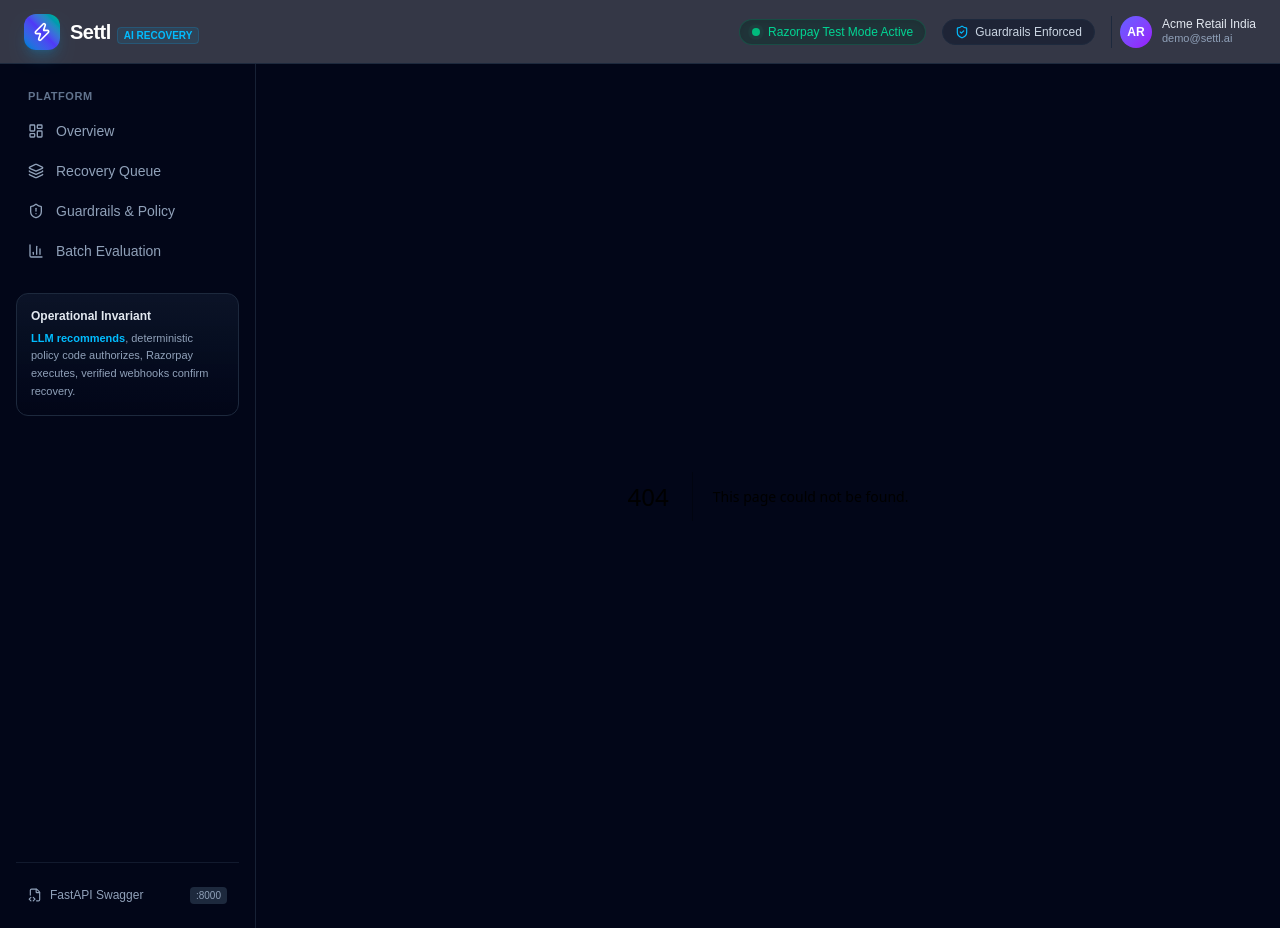
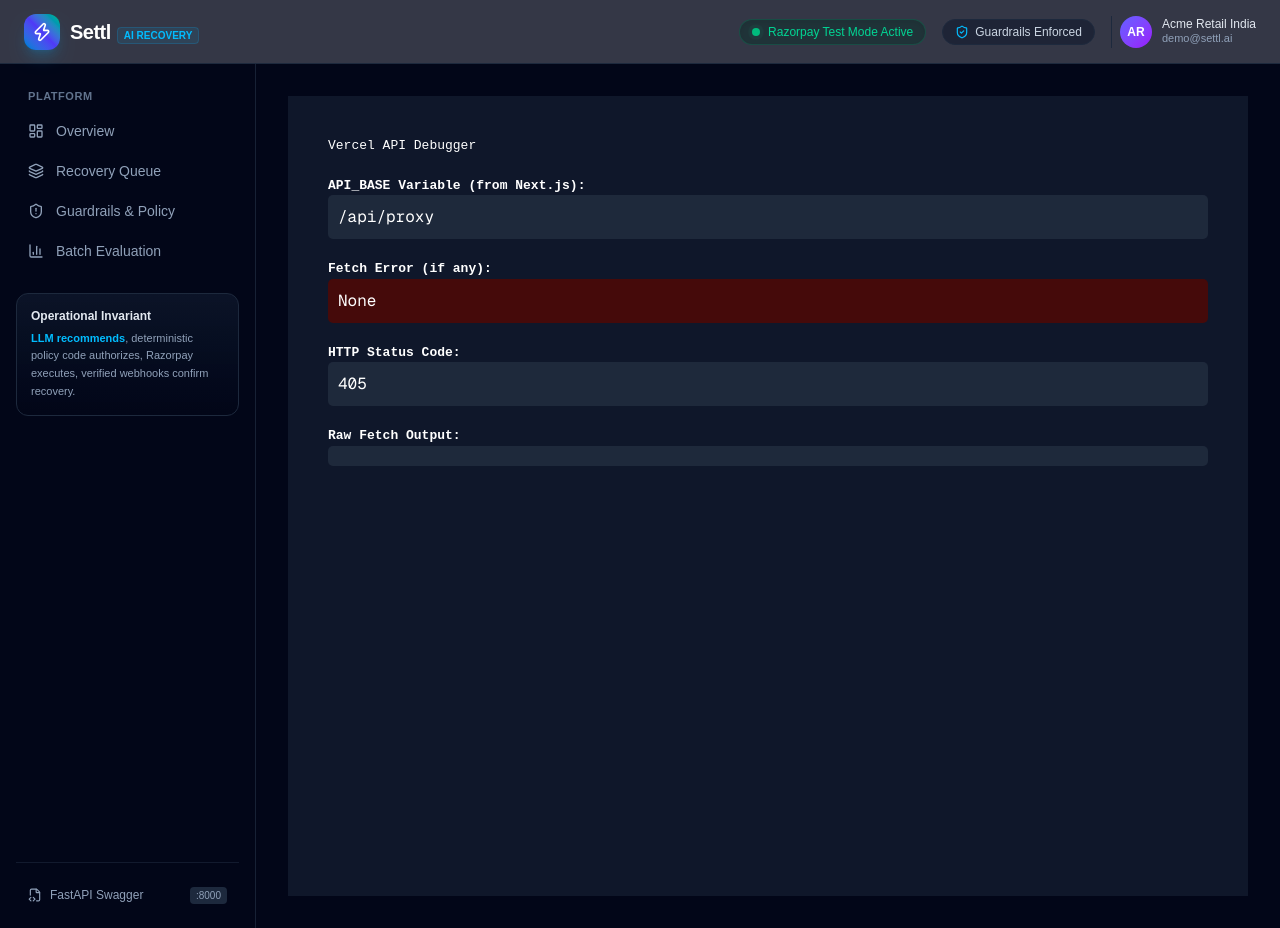
Before and after one commit to SaishNehe05/Settl, a Next.js app in the folder apps/web/: page /debug in a window 1280 px wide. Before the commit this address had no page. Built offline with nearby package versions, Linux system fonts and the light colour scheme; no server answers.

Commit message:
Add diagnostic debug page to bypass Next.js error obfuscation

```diff
--- /dev/null
+++ b/apps/web/app/debug/page.tsx
@@ -0,0 +1,42 @@
+import { API_BASE } from "@/lib/api";
+
+export default async function DebugPage() {
+  let fetchResult = "Not attempted";
+  let fetchStatus = 0;
+  let errorMsg = "None";
+
+  try {
+    const res = await fetch(`${API_BASE}/api/v1/dashboard/summary`, { cache: "no-store" });
+    fetchStatus = res.status;
+    fetchResult = await res.text();
+  } catch (err: any) {
+    errorMsg = err.message || String(err);
+  }
+
+  return (
+    <div style={{ padding: 40, fontFamily: "monospace", color: "white", background: "#0f172a", minHeight: "100vh" }}>
+      <h1>Vercel API Debugger</h1>
+      <div style={{ marginTop: 20 }}>
+        <strong>API_BASE Variable (from Next.js):</strong>
+        <pre style={{ background: "#1e293b", padding: 10, borderRadius: 5 }}>{API_BASE}</pre>
+      </div>
+
+      <div style={{ marginTop: 20 }}>
+        <strong>Fetch Error (if any):</strong>
+        <pre style={{ background: "#450a0a", padding: 10, borderRadius: 5 }}>{errorMsg}</pre>
+      </div>
+
+      <div style={{ marginTop: 20 }}>
+        <strong>HTTP Status Code:</strong>
+        <pre style={{ background: "#1e293b", padding: 10, borderRadius: 5 }}>{fetchStatus}</pre>
+      </div>
+
+      <div style={{ marginTop: 20 }}>
+        <strong>Raw Fetch Output:</strong>
+        <pre style={{ background: "#1e293b", padding: 10, borderRadius: 5, whiteSpace: "pre-wrap", overflowX: "auto" }}>
+          {fetchResult}
+        </pre>
+      </div>
+    </div>
+  );
+}
```
